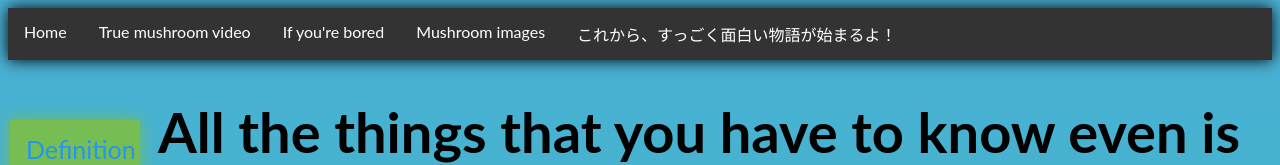
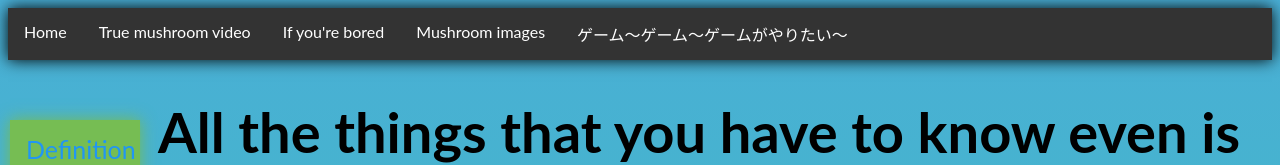
Before and after one commit to OliverYu-002/Mushroom_website, a plain HTML site: page index.html in a window 1280 px wide. Shown: the top 165 px of the page. Drawn offline with Linux system fonts and the light colour scheme.

Commit message:
Update index.html

```diff
--- a/index.html
+++ b/index.html
@@ -26,7 +26,7 @@
         <li><A href="https://www.youtube.com/watch?v=dQw4w9WgXcQ">True mushroom video</A></li>
         <li><A href="https://theuselessweb.com/">If you're bored</A></li>
         <li><a href="Website-02.html">Mushroom images</a></li>
-        <li><a href="Website-03.html">これから、すっごく面白い物語が始まるよ！</a></li>
+        <li><a href="Website-03.html">ゲーム～ゲーム～ゲームがやりたい～</a></li>
 
 
 
```
